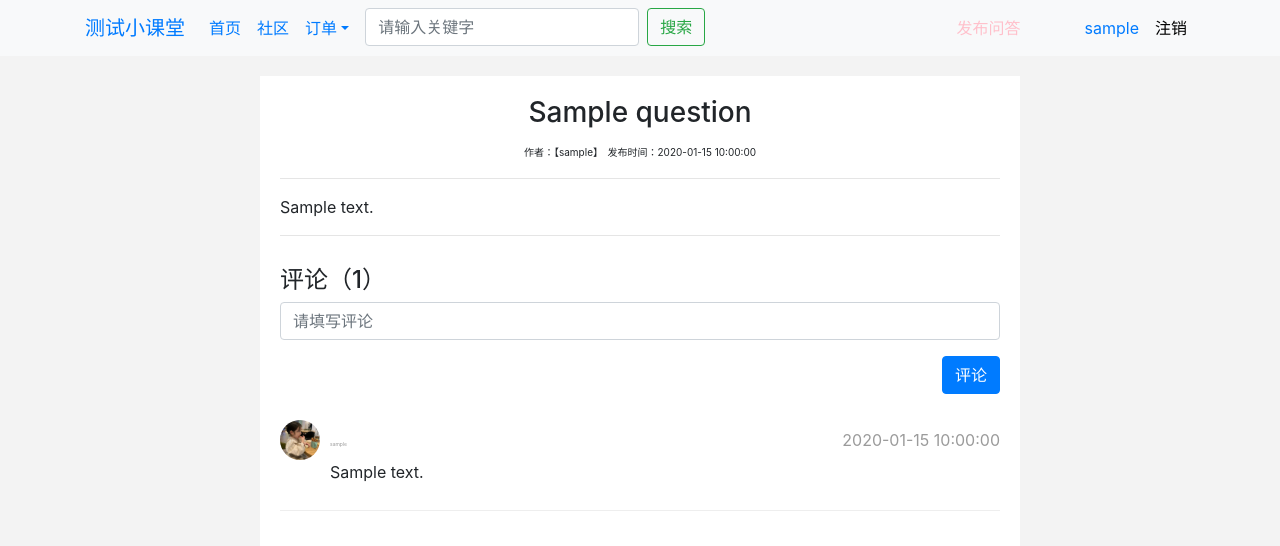
After one commit to liushuaishellby/Flask_app, a Flask app: page /api/question_detail/1 in a window 1280 px wide. The commit adds this page. Shown: the top 546 px of the page. Run offline with Flask 2, Linux system fonts and the light colour scheme; the visitor is signed in with stand-in values (Sample User, id 1); tables that the repository leaves empty hold one stand-in row (values such as "Sample post").

Commit message:
完善发布帖子

```diff
--- a/APP/api/__init__.py
+++ b/APP/api/__init__.py
@@ -3,4 +3,4 @@ from flask import Blueprint
 # 创建蓝图对象
 api = Blueprint("api", __name__)
 
-from . import login, register, send_mail, community, logout, publish
+from . import login, register, send_mail, community, logout, publish, index, answer, question_detail
--- a/APP/api/publish.py
+++ b/APP/api/publish.py
@@ -2,7 +2,7 @@ from . import api
 from flask import request, render_template, g, redirect, url_for
 
 from .. import db
-from ..models import QuesitonModel
+from ..models import  QuestionModel
 from ..decorators import login_required
 from ..ext.forms import QuestionFrom
 
@@ -19,7 +19,7 @@ def publish():
             title = form.title.data
             content = form.content.data
             # 将数据添加至数据库
-            question = QuesitonModel(title=title, content=content,author=g.user)
+            question = QuestionModel(title=title, content=content, author=g.user)
             db.session.add(question)
             db.session.commit()
             return redirect(url_for('index'))
--- /dev/null
+++ b/APP/api/question_detail.py
@@ -0,0 +1,14 @@
+"""问答详情页面"""
+
+from flask import render_template
+
+from APP.api import api
+from APP.decorators import login_required
+from APP.models import QuestionModel, AnswerModel
+
+
+@api.route('/question_detail/<int:question_id>', methods=['POST', 'GET'])
+@login_required
+def question_detail(question_id):
+    question = QuestionModel.query.get(question_id)
+    return render_template('question_detail.html', question=question)
--- a/APP/ext/check.py
+++ b/APP/ext/check.py
@@ -36,7 +36,7 @@ class CheckInfo(object):
         return result
 
     def check_nickname(self, nickname):
-        pattern_nickname = r'^[\u4e00-\u9fa5]{0,}$'
+        pattern_nickname = r'[a-z0-9[^a-za-z0-9_\n\t]]*'
         result = re.search(pattern_nickname, nickname)
         return result
 
--- /dev/null
+++ b/APP/static/css/detail.css
@@ -0,0 +1,57 @@
+.page-title {
+            text-align: center;
+        }
+
+        .question-info {
+            text-align: center;
+        }
+        .comment-group{
+            list-style: none;
+            padding-left: 0;
+        }
+        .comment-group-title {
+            margin-top: 20px;
+        }
+
+        .form-container {
+            width: 500px;
+            margin-top: 10px;
+            text-align: right;
+        }
+
+        .comment-group li {
+            border-bottom: 1px solid #eee;
+            padding: 10px 0;
+        }
+
+        .comment-group li .user-info {
+            height: 40px;
+            line-height: 40px;
+            color: #9b9b9b;
+            font-size: 16px;
+        }
+
+        .user-info .avatar {
+            height: 40px;
+            width: 40px;
+            float: left;
+            border-radius: 50%;
+        }
+
+        .user-info .username {
+            margin-left: 10px;
+        }
+
+        .comment-content {
+            margin-left: 50px;
+        }
+
+        .question-info span {
+            font-size: 10px;
+        }
+
+        .circleImg {
+            border-radius: 15px;
+            width: 30px;
+            height: 30px;
+        }
--- a/APP/templates/base.html
+++ b/APP/templates/base.html
@@ -19,7 +19,7 @@
         <div class="collapse navbar-collapse" id="navbarSupportedContent">
             <ul class="navbar-nav mr-auto">
                 <li class="nav-item active">
-                    <a class="nav-link" href='/index'>首页 <span class="sr-only"></span></a>
+                    <a class="nav-link" href='/api'>首页 <span class="sr-only"></span></a>
                 </li>
                 <li class="nav-item">
                     <a class="nav-link" href=" {{ url_for('api.community') }}">社区</a>
--- a/APP/templates/index.html
+++ b/APP/templates/index.html
@@ -16,10 +16,11 @@
             {% for question in questions %}
             <li>
                 <div class="side-question">
-                    <img src="{{ url_for('static',filename='img/touxiang.jpg') }}" alt="" class="side-question-avatar">
+                    <img src="{{ url_for('static',filename='img/touxiang.jpeg') }}" alt="" class="side-question-avatar">
                 </div>
                 <div class="question-main">
-                    <div class="question-title"><a href="#">{{ question.title}}</a></div>
+                    <div class="question-title"><a href="{{ url_for('api.question_detail',question_id=question.id) }}">{{
+                        question.title}}</a></div>
                     <div class="question-content">{{ question.content}}</div>
                     <div class="question-detail">
                         <span class="question-author">{{ question.author.username }}</span>
--- /dev/null
+++ b/APP/templates/question_detail.html
@@ -0,0 +1,51 @@
+{% extends "base.html" %}
+
+
+{% block title %}测试小课堂-登录{% endblock %}
+
+{% block head %}
+<link rel="stylesheet" href="{{ url_for('static',filename='css/detail.css') }}">
+{% endblock %}
+
+
+{% block body %}
+
+<div class="row" style="margin-top: 20px;">
+    <div class="col"></div>
+    <div class="col-8" style="background-color: #fff; padding: 20px;">
+        <h3 class="page-title">{{ question.title }}</h3>
+        <p class="question-info">
+            <span>作者：【{{ question.author.nickname }}】</span>
+            <span>发布时间：{{question.create_time }}</span>
+        </p>
+        <hr>
+        <p class="question-content">{{ question.content }}</p>
+        <hr>
+        <h4 class="comment-group-title" style="margin-top: 30px">评论（{{ question.answers| length}}）</h4>
+        <form action="{{ url_for('api.answer',question_id=question.id) }}" method="post"
+              enctype="application/x-www-form-urlencoded">
+            <div class="form-group">
+                <input type="text" placeholder="请填写评论" name="content" class="form-control">
+            </div>
+            <div class="form-group" style="text-align: right;">
+                <button class="btn btn-primary">评论</button>
+            </div>
+        </form>
+        <ul class="comment-group">
+            {% for answer in question.answers %}
+            <li>
+                <div class="user-info">
+                    <img src="{{ url_for('static',filename='img/touxiang.jpeg') }}" alt="" class="avatar">
+                    <span class="username" style="font-size:5px">{{ answer.author.nickname }}</span>
+                    <span class="create-time" style="float: right;">{{ answer.create_time }}</span>
+                </div>
+                <p class="comment-content">{{ answer.content }}</p>
+            </li>
+            {% endfor %}
+
+        </ul>
+    </div>
+    <div class="col"></div>
+</div>
+
+{% endblock %}
--- a/APP/templates/register.html
+++ b/APP/templates/register.html
@@ -49,7 +49,7 @@
                 <label for="exampleTextarea1">昵称</label>
                 <input type="text" class="form-control" id="exampleTextarea1" name="nickname">
                 <small class="form-text text-muted">
-                    必须为中文，长度在3-10之间
+                    你的名字
                 </small>
             </div>
             <input type="submit" class="btn btn-primary btn-block"></input>
--- a/manage.py
+++ b/manage.py
@@ -1,7 +1,7 @@
 from flask import render_template, session, g
 from APP.ext.sql_app import GetSql
 from APP import create_app
-from APP.models import QuesitonModel
+
 
 app = create_app()
 
@@ -32,12 +32,5 @@ def context_processor():
         return {}
 
 
-@app.route('/index', methods=['POST', 'GET'])
-def index111():
-    print(123)
-    questions = QuesitonModel.query.all()
-    return render_template('index.html', questions=questions)
-
-
 if __name__ == '__main__':
-    app.run()
+    app.run(host='0.0.0.0')
```
Also changed, not shown: APP/api/answer.py (added, +23 -0 lines), APP/api/index.py (added, +15 -0 lines), APP/ext/forms.py (+8 -3 lines), APP/models.py (+14 -2 lines), APP/static/img/touxiang.jpeg (added), APP/static/img/touxiang.jpg (deleted).
